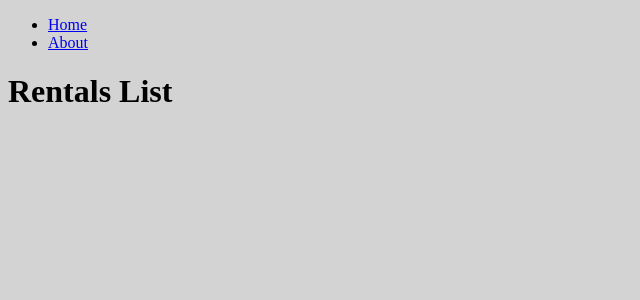
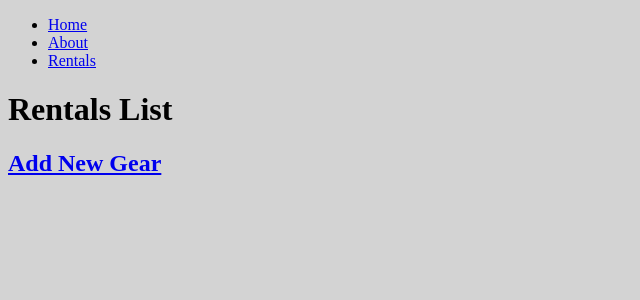
Before and after one commit to mgerken86/Basecamp, a Django app: page /rentals/ in a window 1280 px wide. Shown: the top 300 px of the page, without its empty margins (0-640 px from the left). Run offline with Django 4.2, Linux system fonts and the light colour scheme; data that the repository does not hold is empty.

Commit message:
Gear_item full CRUD

```diff
--- a/main_app/models.py
+++ b/main_app/models.py
@@ -1,4 +1,5 @@
 from django.db import models
+from django.urls import reverse
 
 
 class Gear_item(models.Model):
@@ -10,6 +11,9 @@ class Gear_item(models.Model):
     def __str__(self):
         return self.name
 
+    def get_absolute_url(self):
+        return reverse('detail', kwargs={'gear_item_id': self.id})
+
 # class Reservation_item(models.Model):
 #     start_date = models.DateField(),
 #     end_date = models.DateField(),
--- a/main_app/templates/base.html
+++ b/main_app/templates/base.html
@@ -14,8 +14,9 @@
     <nav>
       <div class="nav-link">
         <ul>
-            <li><a href="/">Home</a></li>
-          <li><a href="/about">About</a></li>
+            <li><a href="{% url 'home' %}">Home</a></li>
+          <li><a href="{% url 'about' %}">About</a></li>
+          <li><a href="{% url 'index' %}">Rentals</a></li>
         </ul>
       </div>
     </nav>
--- a/main_app/templates/rentals/index.html
+++ b/main_app/templates/rentals/index.html
@@ -2,9 +2,12 @@
 {% block content %}
 
 <h1>Rentals List</h1>
+<h2><a href="{% url 'gear_item_create' %}">Add New Gear</a></h2>
 
 {% for gear in gear_items %}
+<a href="{% url 'detail' gear.id %}">
     <p>Name: {{gear.name}}</p>
+</a>
     <p>Price: ${{gear.price}}</p>
     <p>Quantity: {{gear.qty}}</p>
 {% endfor %}
--- a/main_app/urls.py
+++ b/main_app/urls.py
@@ -1,8 +1,14 @@
 from django.urls import path
 from . import views
+from main_app.views import GearList
 
 urlpatterns = [
     path('', views.home, name='home'),
     path('about/', views.about, name='about'),
     path('rentals/', views.rentals_index, name='index'),
+    # path('rentals/', GearList.as_view(), name='index'),
+    path('rentals/<int:gear_item_id>', views.gear_item_detail, name='detail'),
+    path('rentals/create', views.Gear_itemCreate.as_view(), name='gear_item_create'),
+    path('rentals/<int:pk>/update', views.Gear_itemUpdate.as_view(), name='gear_item_update'),
+    path('rentals/<int:pk>/delete', views.Gear_itemDelete.as_view(), name='gear_item_delete'),
 ]
--- a/main_app/views.py
+++ b/main_app/views.py
@@ -1,5 +1,23 @@
 from django.shortcuts import render
 from .models import Gear_item
+from django.views.generic.list import ListView
+from django.views.generic.edit import CreateView, UpdateView, DeleteView
+
+class GearList(ListView):
+    model = Gear_item
+    # template_name = 'rentals/index.html'
+
+class Gear_itemCreate(CreateView):
+    model = Gear_item
+    fields = ['name', 'price', 'qty', 'desc']
+
+class Gear_itemUpdate(UpdateView):
+    model = Gear_item
+    fields = ['name', 'price', 'qty', 'desc']
+
+class Gear_itemDelete(DeleteView):
+    model = Gear_item
+    success_url = '/rentals/'
 
 
 def home(request):
@@ -11,3 +29,8 @@ def about(request):
 def rentals_index(request):
     gear_items = Gear_item.objects.all()
     return render(request, 'rentals/index.html', {'gear_items': gear_items})
+    return render(request, 'rentals/index.html', {'gear_items': gear_items})
+
+def gear_item_detail(request, gear_item_id):
+    gear_item = Gear_item.objects.get(id=gear_item_id)
+    return render(request, 'rentals/detail.html', {'gear_item': gear_item})
```
Also changed, not shown: main_app/templates/main_app/gear_item_confirm_delete.html (added, +13 -0 lines), main_app/templates/main_app/gear_item_form.html (added, +12 -0 lines), main_app/templates/rentals/detail.html (added, +17 -0 lines).
